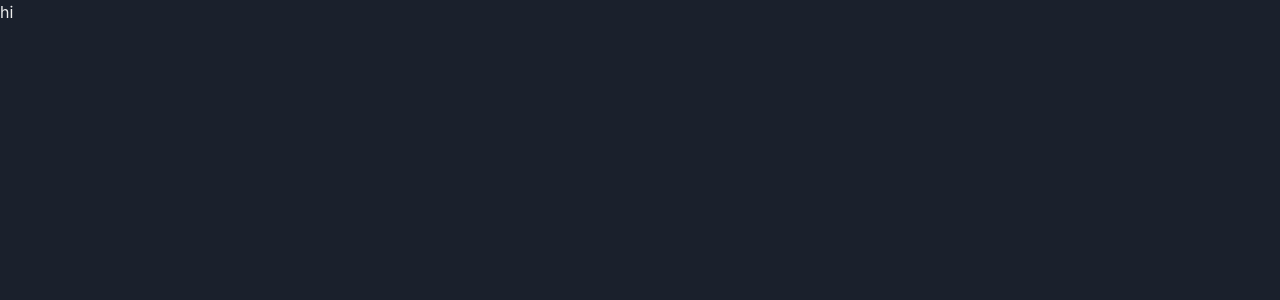
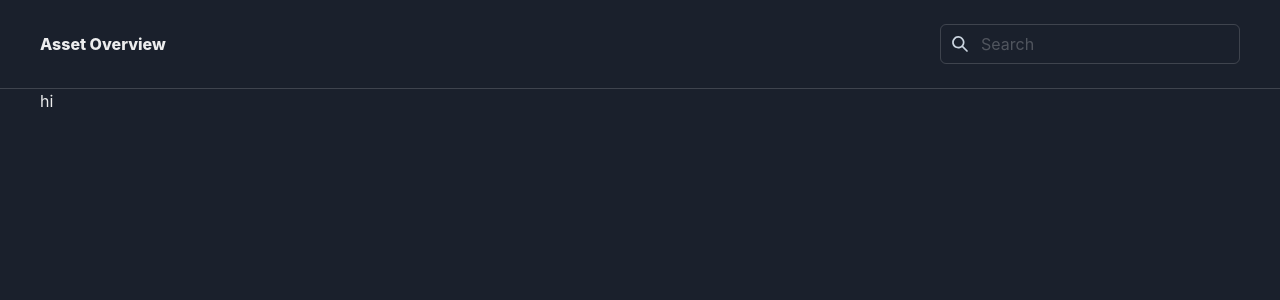
Before and after one commit to mathesond2/Take-Home--Messari, a Next.js app: page / in a window 1280 px wide. Shown: the top 300 px of the page. Built offline with nearby package versions, Linux system fonts and the light colour scheme.

Commit message:
add layout structure, nav

```diff
--- /dev/null
+++ b/components/Layout.tsx
@@ -0,0 +1,12 @@
+import { Box } from '@chakra-ui/react';
+import { ReactNode } from 'react';
+import Navbar from './Navbar';
+
+export default function Layout({ children }: { children: ReactNode }) {
+  return (
+    <>
+      <Navbar />
+      <Box paddingX={10}>{children}</Box>
+    </>
+  );
+}
--- /dev/null
+++ b/components/Navbar.tsx
@@ -0,0 +1,20 @@
+import { SearchIcon } from '@chakra-ui/icons';
+import { Container, Flex, Input, InputGroup, InputLeftElement, Link } from '@chakra-ui/react';
+import { useState } from 'react';
+
+export default function Navbar() {
+  const [search, setSearch] = useState('');
+  return (
+    <Container maxW="full" as="header" borderBottomWidth="1px" paddingX={10} paddingY={6}>
+      <Flex justifyContent="space-between" alignItems="center">
+        <Link href="/" _hover={{ textDecoration: 'none' }} fontWeight="extrabold">
+          Asset Overview
+        </Link>
+        <InputGroup width={300}>
+          <InputLeftElement pointerEvents="none" children={<SearchIcon color="gray.300" />} />
+          <Input type="text" placeholder="Search" value={search} onChange={(e) => setSearch(e.target.value)} />
+        </InputGroup>
+      </Flex>
+    </Container>
+  );
+}
--- a/pages/_app.tsx
+++ b/pages/_app.tsx
@@ -1,12 +1,15 @@
 import '@/styles/globals.css';
+import { theme } from '@/util/theme';
+import { ChakraProvider } from '@chakra-ui/react';
 import type { AppProps } from 'next/app';
-import { ChakraProvider } from '@chakra-ui/react';
-import { theme } from '@/util/theme';
+import Layout from '../components/Layout';
 
 export default function App({ Component, pageProps }: AppProps) {
   return (
     <ChakraProvider theme={theme}>
-      <Component {...pageProps} />
+      <Layout>
+        <Component {...pageProps} />
+      </Layout>
     </ChakraProvider>
   );
 }
```
